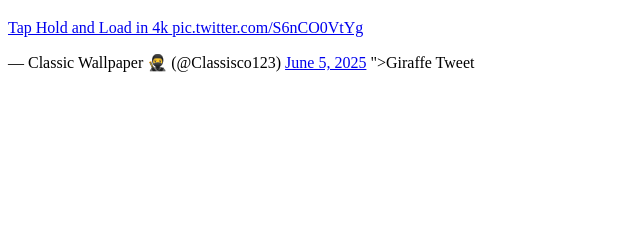
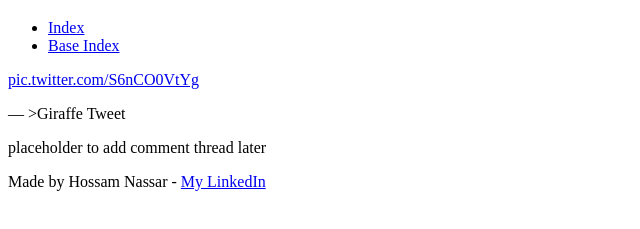
Before and after one commit to hossam-nassar3/My_First_Portfolio, a plain HTML site: page html_basic/tweets.html in a window 1280 px wide. Shown: the part 61-290 px from the top of the page, without its empty margins (0-640 px from the left). Drawn offline with Linux system fonts and the light colour scheme.

Commit message:
Updated both index and tweets files

```diff
--- a/html_basic/tweets.html
+++ b/html_basic/tweets.html
@@ -7,6 +7,26 @@
 </head>
     <h1>Tweets</h1>
 <body>
-    <a href="<blockquote class="twitter-tweet"><p lang="en" dir="ltr">Tap Hold and Load in 4k <a href="https://t.co/S6nCO0VtYg">pic.twitter.com/S6nCO0VtYg</a></p>&mdash; Classic Wallpaper 🥷 (@Classisco123) <a href="https://twitter.com/Classisco123/status/1930607711139332113?ref_src=twsrc%5Etfw">June 5, 2025</a></blockquote> <script async src="https://platform.twitter.com/widgets.js" charset="utf-8"></script>">Giraffe Tweet</a>
+    <header>
+        <ul>
+            <li>
+                <a href="index.html">Index</a>
+            </li>
+            <li>
+                <a href="base_index.html">Base Index</a>
+            </li>
+        </ul>
+    </header>
+    <main>
+        <article>
+    <a href="<blockquote class="twitter-tweet><p lang="en" dir="ltr"><a href="https://t.co/S6nCO0VtYg">pic.twitter.com/S6nCO0VtYg</a></p>&mdash;<a href="https://twitter.com/Classisco123/status/1930607711139332113?ref_src=twsrc%5Etfw"></a></blockquote> <script async src="https://platform.twitter.com/widgets.js" charset="utf-8"></script>>Giraffe Tweet</a>
+        </article>
+        <aside>
+        <p>placeholder to add comment thread later</p>
+        </aside>
+    </main>
+    <footer>
+        Made by Hossam Nassar - <a href="https://www.linkedin.com/in/hossam-nassar/">My LinkedIn</a>
+    </footer>
 </body>
 </html>
```
Also changed, not shown: html_basic/index.html (+23 -2 lines).
